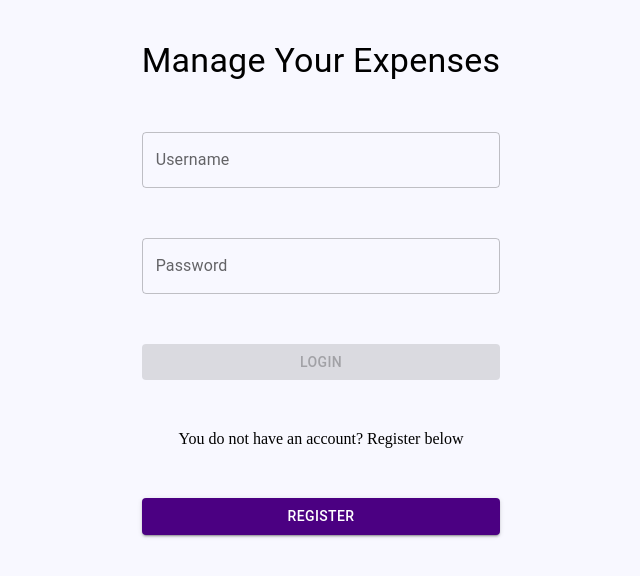
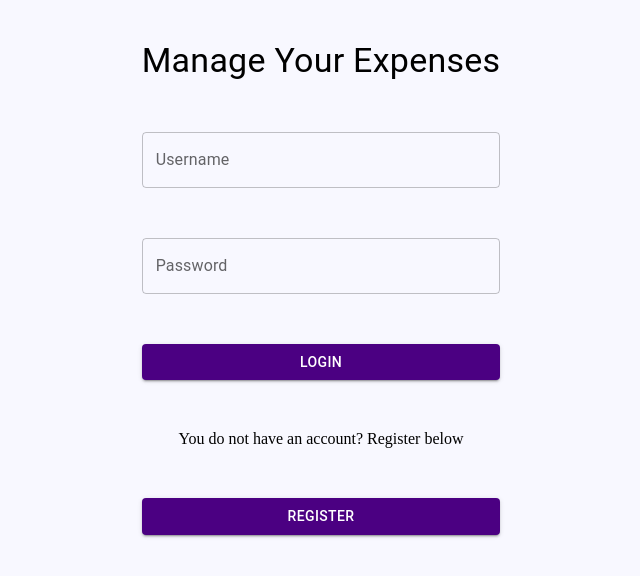
Before and after one commit to ardeleanmarcel/Manage-your-expenses, a React (Vite) app: page / in a window 1280 px wide. Shown: the top 576 px of the page, without its empty margins (319-959 px from the left). Built offline with nearby package versions, Linux system fonts and the light colour scheme.

Commit message:
add formik to login page

```diff
--- a/package.json
+++ b/package.json
@@ -14,6 +14,7 @@
     "@emotion/styled": "^11.11.0",
     "@mui/material": "^5.15.16",
     "@mui/styles": "^5.15.16",
+    "formik": "^2.4.6",
     "react": "^18.2.0",
     "react-dom": "^18.2.0",
     "react-router-dom": "^6.23.0"
--- a/src/App.tsx
+++ b/src/App.tsx
@@ -2,7 +2,7 @@ import { BrowserRouter, Routes, Route } from 'react-router-dom'
 import { ThemeProvider, createTheme } from '@mui/material'
 
 import Register from './Pages/Register/Register'
-import Home from './Pages/Home/Home'
+import LoginWithFormik from './Pages/Home/Home'
 import './App.css'
 
 const theme = createTheme({
@@ -16,14 +16,12 @@ const theme = createTheme({
 export default function App() {
   return (
     <ThemeProvider theme={theme}>
-      <div className="App">
-        <BrowserRouter>
-          <Routes>
-            <Route path="/" element={<Home />} />
-            <Route path="register" element={<Register />} />
-          </Routes>
-        </BrowserRouter>
-      </div>
+      <BrowserRouter>
+        <Routes>
+          <Route path="/" element={<LoginWithFormik />} />
+          <Route path="register" element={<Register />} />
+        </Routes>
+      </BrowserRouter>
     </ThemeProvider>
   )
 }
--- a/src/Pages/Home/Home.tsx
+++ b/src/Pages/Home/Home.tsx
@@ -1,6 +1,15 @@
 import { useNavigate } from 'react-router-dom'
+import { useFormikContext } from 'formik'
+
 import { Button, TextField, Typography } from '@mui/material'
 import { makeStyles } from '@mui/styles'
+
+import { withFormik } from '../../withFormik'
+
+const initialValues = {
+  username: '',
+  password: '',
+}
 
 const useStyles = makeStyles({
   container: {
@@ -9,7 +18,7 @@ const useStyles = makeStyles({
   },
 })
 
-export default function Home() {
+function Home() {
   const classes = useStyles()
   const navigate = useNavigate()
 
@@ -17,25 +26,64 @@ export default function Home() {
     navigate('/register')
   }
 
+  const { handleChange, values, handleSubmit, isSubmitting } =
+    useFormikContext<typeof initialValues>()
+
   return (
+    <form onSubmit={handleSubmit}>
       <div className={classes.container}>
         <Typography variant="h4" component="h2" align="center">
           Manage Your Expenses
         </Typography>
-      <TextField id="outlined-basic" label="Username" variant="outlined" />
         <TextField
+          id="username"
+          variant="outlined"
+          label="Username"
+          type="username"
+          name="username"
+          onChange={handleChange}
+          value={values.username}
+          disabled={isSubmitting}
+        />
+        <TextField
+          id="password"
+          variant="outlined"
+          label="Password"
           type="password"
-        id="outlined-basic"
-        label="Password"
-        variant="outlined"
+          name="password"
+          onChange={handleChange}
+          value={values.password}
+          disabled={isSubmitting}
         />
-      <Button variant="contained" color="primary" disabled={true}>
+        <Button
+          type="submit"
+          variant="contained"
+          color="primary"
+          disabled={isSubmitting}
+        >
           Login
         </Button>
         <div>You do not have an account? Register below</div>
-      <Button variant="contained" color="primary" onClick={handleRegister}>
+        <Button
+          variant="contained"
+          color="primary"
+          onClick={handleRegister}
+          disabled={isSubmitting}
+        >
           Register
         </Button>
       </div>
+    </form>
   )
 }
+
+const handleSubmit = (values, { setSubmitting }) => {
+  setTimeout(() => {
+    alert(JSON.stringify(values, null, 2))
+    setSubmitting(false)
+  }, 400)
+}
+
+const LoginWithFormik = withFormik(initialValues, handleSubmit, Home)
+
+export default LoginWithFormik
--- /dev/null
+++ b/src/withFormik.tsx
@@ -0,0 +1,9 @@
+import { Formik } from 'formik'
+
+export const withFormik = (initialValues, onSubmit, Component) => {
+  return () => (
+    <Formik initialValues={initialValues} onSubmit={onSubmit}>
+      <Component />
+    </Formik>
+  )
+}
```
Also changed, not shown: 1 other file (tests, documents, lock files or other folders). Lines whose indentation alone changed are shown as unchanged.
